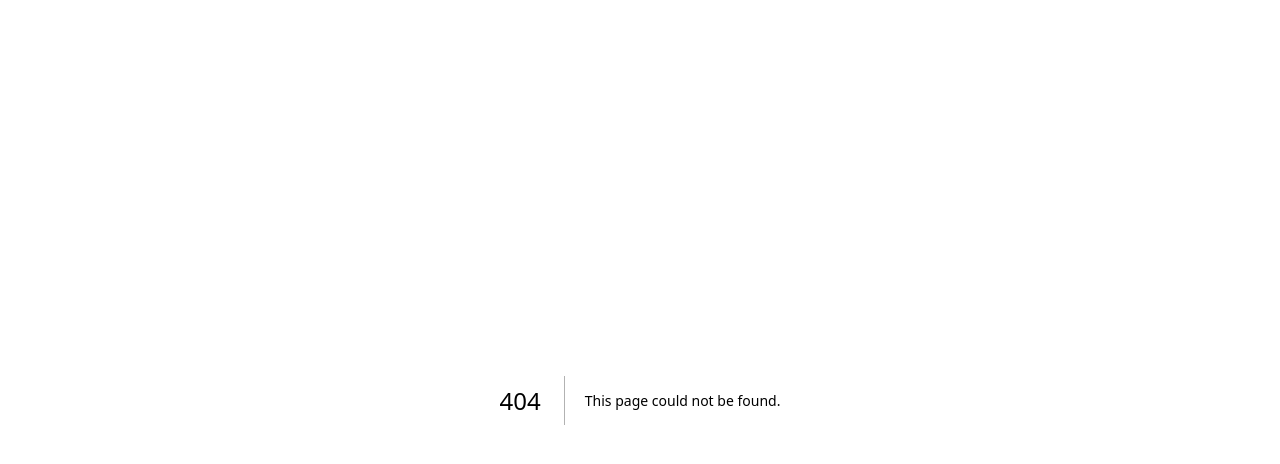
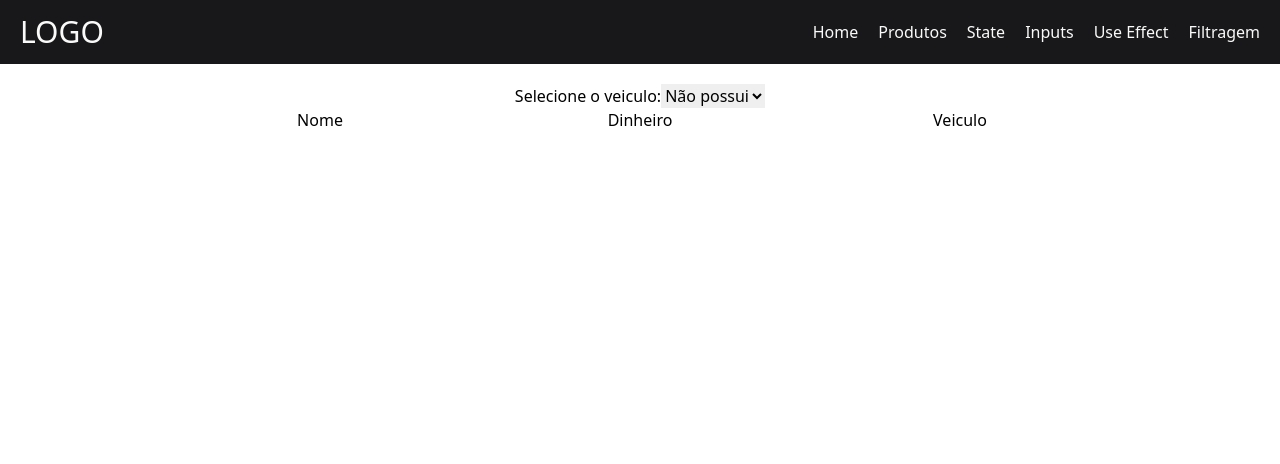
Before and after one commit to JonathanMotta4/curso-react-next, a Next.js app in the folder projeto-1/: page /filtragem in a window 1280 px wide. Before the commit this address had no page. Shown: the top 464 px of the page. Built offline with nearby package versions, Linux system fonts and the light colour scheme.

Commit message:
aula 25 concluida

```diff
--- a/projeto-1/src/components/Topo.tsx
+++ b/projeto-1/src/components/Topo.tsx
@@ -1,8 +1,5 @@
 import Link from 'next/link'
 export default function Topo() {
-  const n = 'Amy Collier'
-  const n2 = 'Birdie Morales'
-
   return (
     <div className="flex h-8 items-center justify-between bg-zinc-900 px-5 py-8 text-zinc-50">
       <Link href={'/'}>
@@ -27,6 +24,7 @@ export default function Topo() {
 
         <Link href={'/inputs'}>Inputs</Link>
         <Link href={'/useeffect'}>Use Effect</Link>
+        <Link href={'/filtragem'}>Filtragem</Link>
       </nav>
     </div>
   )
--- /dev/null
+++ b/projeto-1/src/pages/filtragem/index.tsx
@@ -0,0 +1,62 @@
+import Topo from '@/components/Topo'
+import { useState } from 'react'
+
+export default function PageFiltragem() {
+  const persons = [
+    { id: 1, name: 'Martin Perez', money: 169.5, vehicle: 'car' },
+    { id: 2, name: 'Terry Barrett', money: 852.23, vehicle: 'car' },
+    { id: 3, name: 'Rosetta Horton', money: 438.49, vehicle: 'car' },
+    { id: 4, name: 'Sean Blair', money: 575.48, vehicle: 'car' },
+    { id: 5, name: 'Craig Bowman', money: 9982.9, vehicle: 'car' },
+    { id: 6, name: 'Roy vehicleroll', money: 206.48, vehicle: 'motocycle' },
+    { id: 7, name: 'Jordan Armstrong', money: 741.44, vehicle: 'motocycle' },
+    { id: 8, name: 'Bernice Haynes', money: 926.52, vehicle: 'snake' },
+    { id: 9, name: 'Ray Jefferson', money: 3636.82, vehicle: 'motocycle' },
+    { id: 10, name: 'Julia Duncan', money: 644.83, vehicle: '' },
+    { id: 11, name: 'Ethan Smith', money: 519.25, vehicle: 'car' },
+    { id: 12, name: 'Russell Evans', money: 763.1, vehicle: '' },
+  ]
+  const [vehicle, setVehicle] = useState('')
+  const [linhas, setLinhas] = useState<any[]>([])
+
+  function criarLinhas(veh: string) {
+    setVehicle(veh)
+    const l: any[] = []
+    persons.forEach((p: any) => {
+      if (p.vehicle === veh) {
+        l.push(
+          <div className="flex w-full flex-row " key={p.id}>
+            <div className="w-full">{p.name}</div>
+            <div className="w-full">{p.money}</div>
+            <div className="w-full">{p.vehicle}</div>
+          </div>,
+        )
+      }
+    })
+    setLinhas(l)
+  }
+  return (
+    <div>
+      <Topo />
+      <div className="mx-auto my-5 w-3/4 gap-3 text-center">
+        <label htmlFor="">Selecione o veiculo:</label>
+        <select
+          value={vehicle}
+          onChange={(evt) => criarLinhas(evt.target.value)}
+        >
+          <option value="">Não possui</option>
+          <option value="car">Carro</option>
+          <option value="motocycle">Moto</option>
+        </select>
+        <div className="flex flex-col">
+          <div className="flex w-full flex-row">
+            <div className="w-full">Nome</div>
+            <div className="w-full">Dinheiro</div>
+            <div className="w-full">Veiculo</div>
+          </div>
+          {linhas}
+        </div>
+      </div>
+    </div>
+  )
+}
--- a/projeto-1/src/pages/produtos/index.tsx
+++ b/projeto-1/src/pages/produtos/index.tsx
@@ -12,9 +12,7 @@ export default function Produtos() {
   function cDesc(valor: number, desconto: number) {
     return valor - desconto
   }
-  function cDesc2(valor: number, desconto: number) {
-    return valor - desconto / 2
-  }
+
   const produtos = [
     {
       id: 1,
@@ -65,8 +63,7 @@ export default function Produtos() {
 
       <div className="flex justify-center gap-2">
         {produtos.map((p: any) => {
-          if (p.disponivel) {
-            return (
+          {p.disponivel && return (
               <Card
                 key={p.id}
                 produto={p.produto}
@@ -77,19 +74,10 @@ export default function Produtos() {
                 <div>Teste1</div>
                 <div>Teste2</div>
               </Card>
-            )
+            )}
           }
-        })}
+        )}
       </div>
     </main>
   )
 }
-
-const teste = {
-  display: 'flex',
-  justifyContent: 'center',
-  alignItems: 'center',
-  color: 'dodgerblue',
-  backgroundColor: '#181818',
-  fontSize: '3rem',
-}
```
